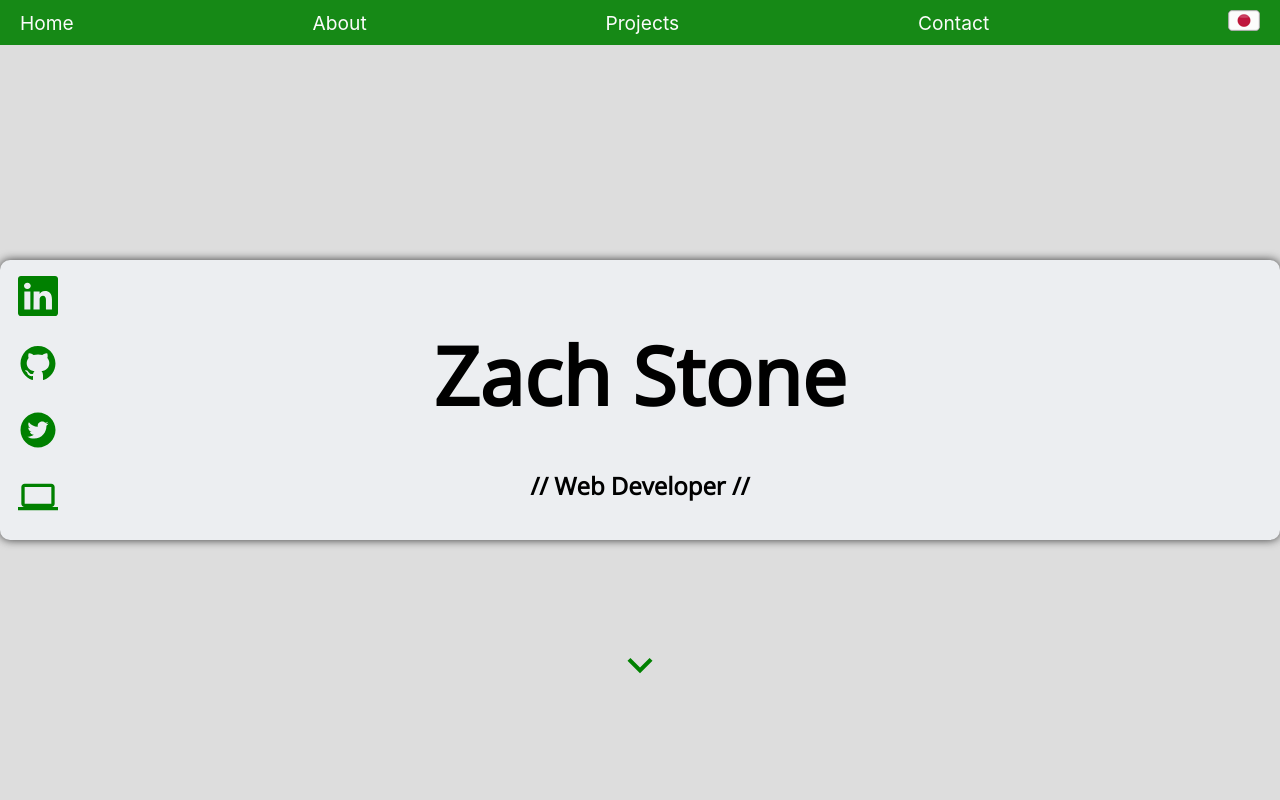
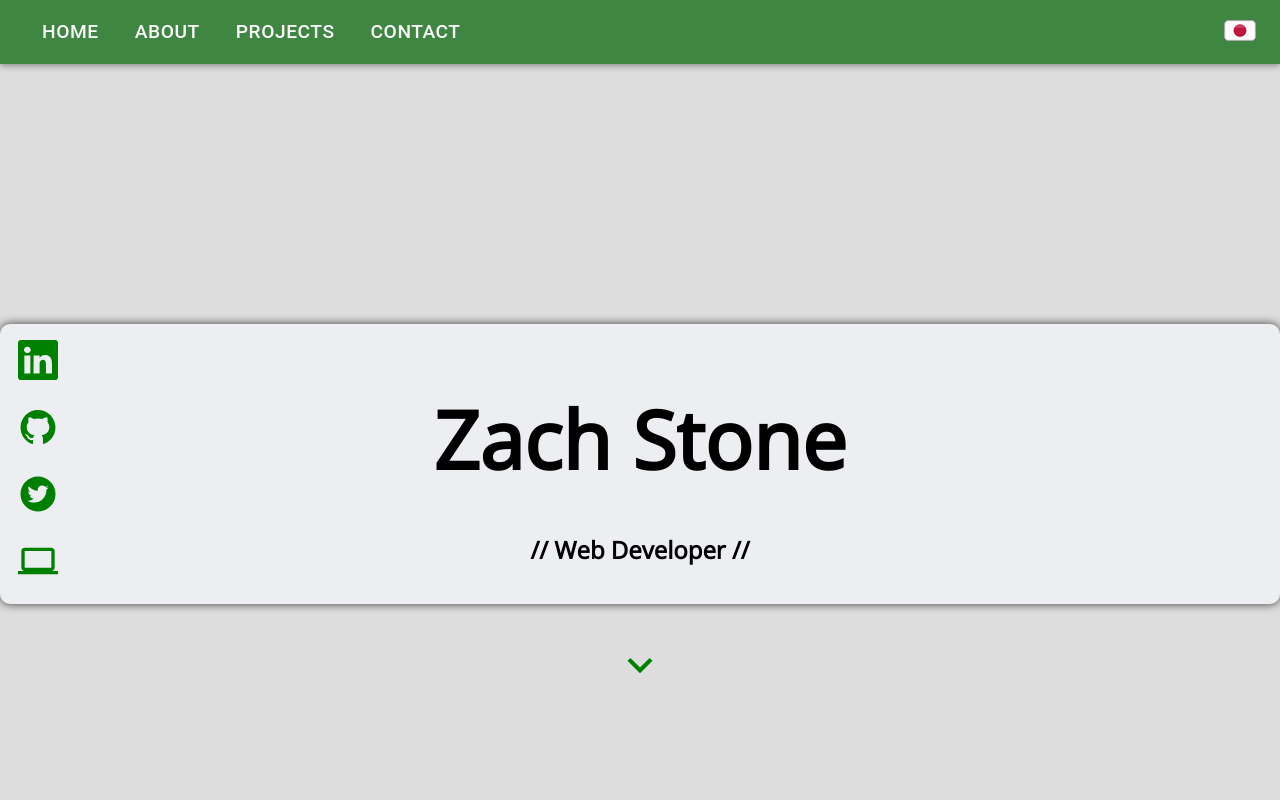
Before and after one commit to CliffordMorin/react-portfolio-1, a React (Create React App) app: page / in a window 1280 px wide. Shown: the top 800 px of the page. Built offline with nearby package versions, Linux system fonts and the light colour scheme.

Commit message:
switch to MUI nav

```diff
--- a/src/App.js
+++ b/src/App.js
@@ -5,12 +5,13 @@ import Projects from "./Components/Projects/Projects";
 import Contact from "./Components/Contact/Contact";
 import Footer from "./Components/Footer/Footer";
 import { connect } from "react-redux";
-import Navbar from "./Components/Navbar/Navbar";
+import MUINav from "./Components/Navbar/MUINav";
 
 function App(props) {
   return (
     <div className="App">
-      <Navbar language={props.language} />
+      {/* <Navbar language={props.language} /> */}
+      <MUINav />
       <Landing language={props.language} />
       <About language={props.language} />
       <Projects language={props.language} />
--- /dev/null
+++ b/src/Components/Navbar/MUINav.js
@@ -0,0 +1,174 @@
+import * as React from "react";
+import AppBar from "@mui/material/AppBar";
+import Box from "@mui/material/Box";
+import Toolbar from "@mui/material/Toolbar";
+import IconButton from "@mui/material/IconButton";
+import Menu from "@mui/material/Menu";
+import MenuIcon from "@mui/icons-material/Menu";
+import Container from "@mui/material/Container";
+import Button from "@mui/material/Button";
+import MenuItem from "@mui/material/MenuItem";
+import america from "../../images/america.png";
+import japan from "../../images/japan.png";
+import { connect } from "react-redux";
+import "./Navbar.css";
+
+const MUINav = (props) => {
+  const handleChangeLanguageToJapanese = (evt) => {
+    props.dispatch({
+      type: "CHANGE_LANGUAGE_TO_JAPANESE",
+    });
+  };
+
+  const handleChangeLanguageToEnglish = (evt) => {
+    props.dispatch({
+      type: "CHANGE_LANGUAGE_TO_ENGLISH",
+    });
+  };
+
+  let content = {
+    English: {
+      menu: [
+        ["Home", "/#"],
+        ["About", "/#About"],
+        ["Projects", "/#Projects"],
+        ["Contact", "/#Contact"],
+      ],
+    },
+    Japanese: {
+      menu: [
+        ["ホーム", "/#"],
+        ["自己紹介", "/#About"],
+        ["プロジェクト", "/#Projects"],
+        ["お問い合わせ", "/#Contact"],
+      ],
+    },
+  };
+
+  props.language === "Japanese"
+    ? (content = content.Japanese)
+    : (content = content.English);
+
+  const [anchorElNav, setAnchorElNav] = React.useState(null);
+
+  const handleOpenNavMenu = (event) => {
+    setAnchorElNav(event.currentTarget);
+  };
+
+  const handleCloseNavMenu = () => {
+    setAnchorElNav(null);
+  };
+
+  return (
+    <AppBar
+      position="static"
+      className="nav"
+      color="success"
+      style={{
+        opacity: 0.9,
+      }}
+    >
+      <Container maxWidth="xl">
+        <Toolbar disableGutters>
+          <Box sx={{ flexGrow: 1, display: { xs: "flex", md: "none" } }}>
+            <IconButton
+              size="large"
+              aria-label="account of current user"
+              aria-controls="menu-appbar"
+              aria-haspopup="true"
+              onClick={handleOpenNavMenu}
+              color="inherit"
+            >
+              <MenuIcon />
+            </IconButton>
+            <Menu
+              id="menu-appbar"
+              anchorEl={anchorElNav}
+              anchorOrigin={{
+                vertical: "bottom",
+                horizontal: "left",
+              }}
+              keepMounted
+              transformOrigin={{
+                vertical: "top",
+                horizontal: "left",
+              }}
+              open={Boolean(anchorElNav)}
+              onClose={handleCloseNavMenu}
+              sx={{
+                display: { xs: "block", md: "none" },
+              }}
+            >
+              {content.menu.map((item) => (
+                <a href={item[1]} style={{ textDecoration: "none" }}>
+                  <MenuItem
+                    onClick={handleCloseNavMenu}
+                    color="inherit"
+                    key={item}
+                    sx={{ my: 1, color: "green", display: "block" }}
+                    style={{
+                      display: "flex",
+                      justifyContent: "center",
+                      alignItems: "center",
+                    }}
+                  >
+                    {item[0]}
+                  </MenuItem>
+                </a>
+              ))}
+            </Menu>
+          </Box>
+
+          <Box sx={{ flexGrow: 1, display: { xs: "none", md: "flex" } }}>
+            {content.menu.map((item) => (
+              <a href={item[1]} style={{ textDecoration: "none" }}>
+                <Button
+                  color="inherit"
+                  key={item}
+                  onClick={handleCloseNavMenu}
+                  sx={{ my: 1, color: "white", display: "block" }}
+                  style={{
+                    fontSize: "1.2rem",
+                    marginLeft: "10px",
+                    marginRight: "10px",
+                  }}
+                >
+                  {item[0]}
+                </Button>
+              </a>
+            ))}
+          </Box>
+
+          <Box sx={{ flexGrow: 0 }}>
+            <div className="flag-div nav-button">
+              {props.language === "English" ? (
+                <div className="flag-div">
+                  <img
+                    className="flag"
+                    src={japan}
+                    alt="Japan Flag"
+                    onClick={() => handleChangeLanguageToJapanese()}
+                  />
+                </div>
+              ) : (
+                <div className="Japanese">
+                  <img
+                    className="flag"
+                    src={america}
+                    alt="America Flag"
+                    onClick={() => handleChangeLanguageToEnglish()}
+                  />
+                </div>
+              )}
+            </div>
+          </Box>
+        </Toolbar>
+      </Container>
+    </AppBar>
+  );
+};
+
+const mapStateToProps = (state) => ({
+  language: state.language,
+});
+export default connect(mapStateToProps)(MUINav);
--- a/src/Components/Navbar/Navbar.css
+++ b/src/Components/Navbar/Navbar.css
@@ -1,56 +1,9 @@
-nav {
-  min-width: 100vw;
-  height: fit-content;
-  display: flex;
-  justify-content: space-between;
-  align-items: center;
-  flex-direction: row;
-  background-color: green;
-  position: fixed;
-  z-index: 1000;
-  opacity: 0.9;
-}
-
-.navbar-container {
-  width: 100%;
-  height: fit-content;
-  display: flex;
-  flex-wrap: wrap;
-  justify-content: space-between;
-  align-items: center;
-  flex-direction: row;
-  padding: 10px;
-  padding-left: 20px;
-  padding-right: 20px;
-  opacity: 1;
+.nav {
+  position: "static" !important;
 }
 
 @media (max-width: 768px) {
-  .navbar-container {
-    width: 100%;
-    padding-left: 10px;
-  }
-
-  .nav-item {
-    font-size: 1rem !important;
+  .nav {
+    position: fixed !important;
   }
 }
-
-.nav-item {
-  opacity: 1;
-  width: fit-content;
-  height: fit-content;
-  text-decoration: none;
-  color: #fff;
-  font-size: 1.2rem;
-}
-
-@media (max-width: 320px) {
-  .flag-div {
-    text-align: center;
-    width: 100%;
-  }
-  .flag {
-    margin-top: 5px;
-  }
-}
--- a/src/Components/Navbar/Navbar.js
+++ b/src/Components/Navbar/Navbar.js
@@ -1,7 +1,7 @@
 import america from "../../images/america.png";
 import japan from "../../images/japan.png";
 import { connect } from "react-redux";
-import "./Navbar.css";
+// import "./Navbar.css";
 
 const Navbar = (props) => {
   const handleChangeLanguageToJapanese = (evt) => {
```
Also changed, not shown: 1 other file (tests, documents, lock files or other folders).
